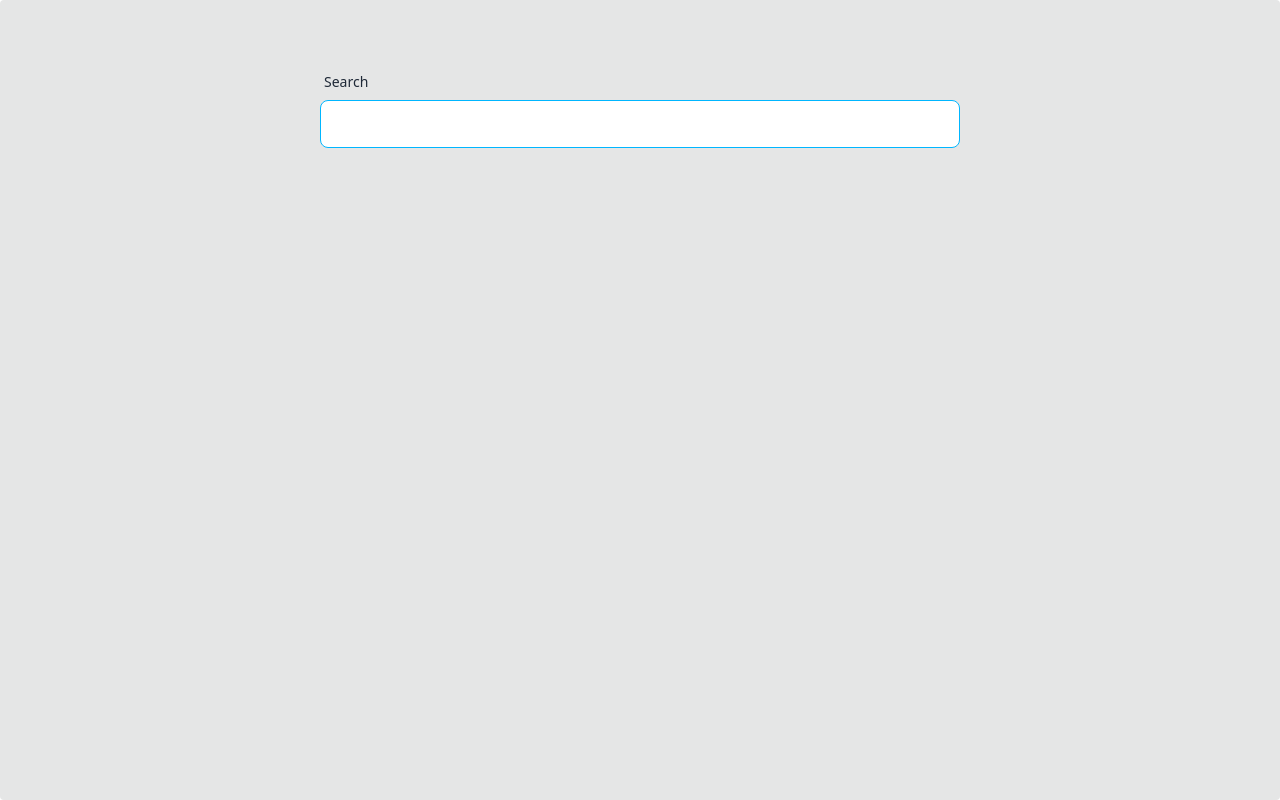
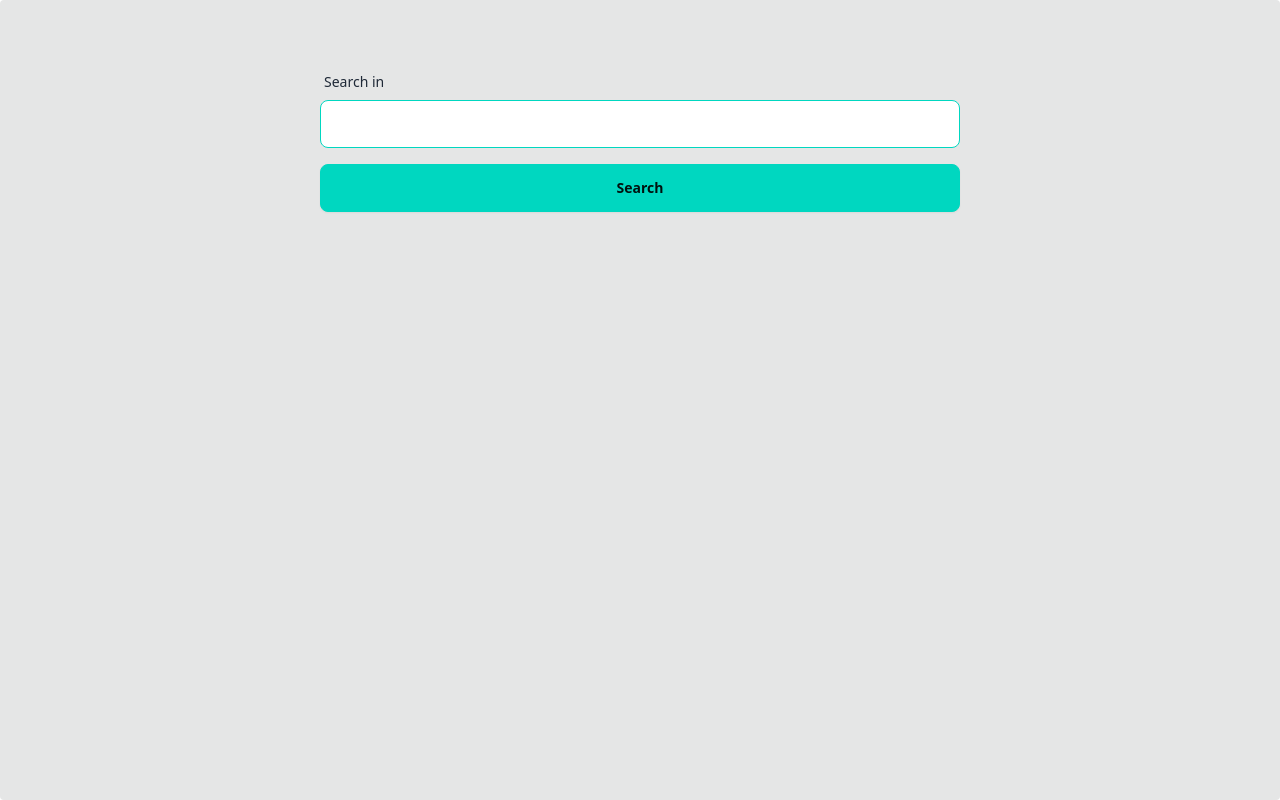
Before and after one commit to vishesh-baj/tripstore-assignment, a React (Vite) app: page /listing in a window 1280 px wide. Built offline with nearby package versions, Linux system fonts and the light colour scheme.

Commit message:
integrated api and configured mapping

```diff
--- a/package.json
+++ b/package.json
@@ -10,6 +10,7 @@
     "preview": "vite preview"
   },
   "dependencies": {
+    "@hookform/resolvers": "^3.3.4",
     "@reduxjs/toolkit": "^2.2.0",
     "autoprefixer": "^10.4.17",
     "axios": "^1.6.7",
@@ -18,11 +19,13 @@
     "postcss": "^8.4.35",
     "react": "^18.2.0",
     "react-dom": "^18.2.0",
+    "react-hook-form": "^7.50.1",
     "react-icons": "^5.0.1",
     "react-query": "^3.39.3",
     "react-redux": "^9.1.0",
     "react-router-dom": "^6.22.0",
-    "tailwindcss": "^3.4.1"
+    "tailwindcss": "^3.4.1",
+    "yup": "^1.3.3"
   },
   "devDependencies": {
     "@types/react": "^18.2.55",
--- /dev/null
+++ b/src/constants/index.js
@@ -0,0 +1 @@
+export const API_KEY = "AIzaSyAJdR8sRchyQjOKgRD0AG_WRODXezzeGy0";
--- a/src/pages/ListingPage.jsx
+++ b/src/pages/ListingPage.jsx
@@ -1,22 +1,98 @@
+import { useForm } from "react-hook-form";
 import { useSelector } from "react-redux";
+import { yupResolver } from "@hookform/resolvers/yup";
+import { bookSearchSchema } from "../validations";
+import { useMutation } from "react-query";
+import axios from "axios";
+import { API_KEY } from "../constants";
+import { useState } from "react";
+const ListingPage = () => {
+  const [searchData, setSearchData] = useState([]);
+  const {
+    register,
+    handleSubmit,
+    formState: { errors },
+  } = useForm({ resolver: yupResolver(bookSearchSchema) });
+  const categoryName = useSelector((x) => x.category.value);
 
-const ListingPage = () => {
-  const categoryName = useSelector((x) => x.category.value);
+  const onSubmit = (data) => {
+    categoryMutation.mutate(data);
+  };
+  function convertSpaceSeparatedString(inputString) {
+    var words = inputString.split(" ");
+    var resultString = words.join("+");
+    return resultString;
+  }
+
+  const categoryMutation = useMutation(
+    (data) =>
+      axios.get(
+        `https://www.googleapis.com/books/v1/volumes?q=${convertSpaceSeparatedString(
+          data.bookName
+        )}&key=${API_KEY}`
+      ),
+    {
+      onSuccess: (data) => {
+        setSearchData(data.data.items);
+      },
+    }
+  );
 
   return (
     <div className="w-screen h-screen rounded bg-base-300">
-      <h1 className=" text-3xl text-center md:text-8xl py-8">
+      <h1 className=" text-3xl text-accent text-center md:text-8xl py-8">
         {categoryName.toUpperCase()}
       </h1>
       <div className="flex justify-center">
-        <form className="w-1/2">
+        <form onSubmit={handleSubmit(onSubmit)} className="w-1/2">
           <div className="form-control">
             <label htmlFor="category-input" className="label">
-              <span className="label-text">Search {categoryName}</span>
+              <span className="label-text">
+                Search in <span className="text-accent">{categoryName}</span>
+              </span>
             </label>
-            <input className="input input-info" type="text" name="" id="" />
+            <input
+              {...register("bookName")}
+              className="input input-accent"
+              type="text"
+              name="bookName"
+              id=""
+            />
+            {errors.bookName && (
+              <p className="text-rose-500 text-xs mt-2">
+                {errors.bookName?.message}
+              </p>
+            )}
           </div>
+          <button type="submit" className="btn btn-accent w-full mt-4">
+            Search
+          </button>
         </form>
+      </div>
+      <div className="grid grid-cols-1 sm:grid-cols-2 md:grid-cols-4 gap-4 mt-8 mx-8">
+        {searchData?.map((item) => {
+          return (
+            <div key={item.id} className="card  bg-base-100 shadow-xl">
+              <figure className="w-full h-64 overflow-hidden">
+                <img
+                  src={item.volumeInfo.imageLinks?.thumbnail}
+                  alt="Shoes"
+                  className="object-cover w-full h-full"
+                />
+              </figure>
+
+              <div className="card-body">
+                <h2 className="card-title">{item.volumeInfo.title}</h2>
+                <p>{item.volumeInfo.subtitle}</p>
+                <div className="card-actions justify-end">
+                  <a to={item.saleInfo.buyLink} className="btn btn-primary">
+                    Buy Now
+                  </a>
+                </div>
+              </div>
+            </div>
+          );
+        })}
       </div>
     </div>
   );
--- /dev/null
+++ b/src/validations/index.js
@@ -0,0 +1,7 @@
+import * as yup from "yup";
+
+export const bookSearchSchema = yup
+  .object({
+    bookName: yup.string().required("book name required"),
+  })
+  .required();
```
Also changed, not shown: 1 other file (tests, documents, lock files or other folders).
